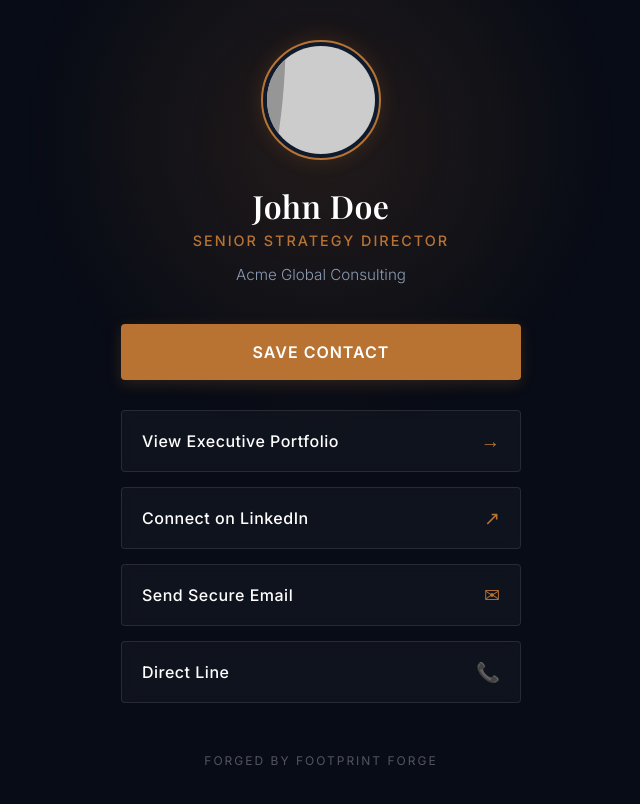
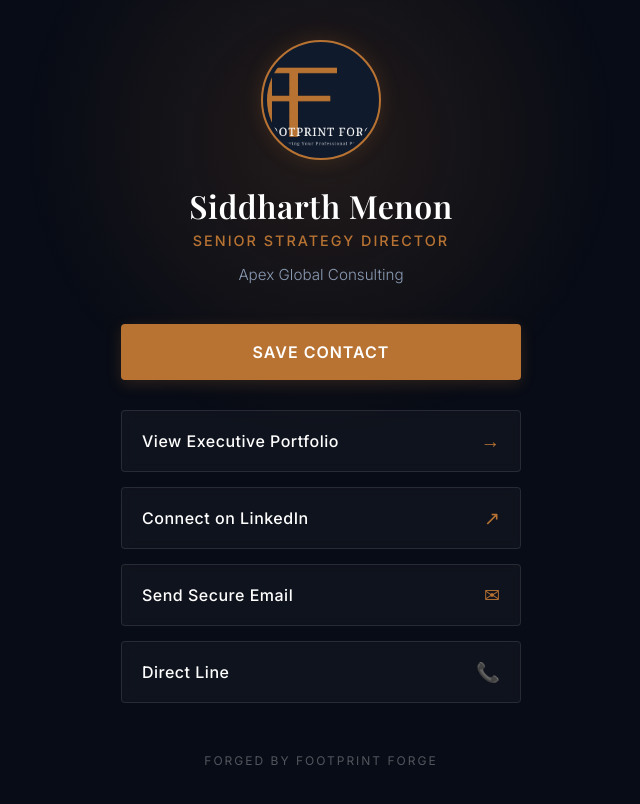
Before and after one commit to FootprintForge-HQ/FootprintForge-HQ.github.io, a plain HTML site: page hub-demo.html in a window 1280 px wide. Shown: the whole page, without its empty margins (319-959 px from the left). Drawn offline with nearby package versions, Linux system fonts and the light colour scheme; placeholder pictures from the web are drawn by us.

Commit message:
Update hub-demo.html

```diff
--- a/hub-demo.html
+++ b/hub-demo.html
@@ -3,7 +3,7 @@
 <head>
     <meta charset="UTF-8">
     <meta name="viewport" content="width=device-width, initial-scale=1.0">
-    <title>Digital Hub | John Doe</title>
+    <title>Digital Hub | Siddharth Menon</title>
 
     <link rel="preconnect" href="https://fonts.googleapis.com">
     <link rel="preconnect" href="https://fonts.gstatic.com" crossorigin>
@@ -186,10 +186,10 @@
 <body>
 
     <div class="profile-container reveal">
-        <img src="https://via.placeholder.com/150/0F1B2D/B87333?text=JD" alt="John Doe" class="profile-img">
-        <h1>John Doe</h1>
+        <img src="FootprintForge_Master.jpg" alt="Siddharth Menon" class="profile-img">
+        <h1>Siddharth Menon</h1>
         <span class="title">Senior Strategy Director</span>
-        <span class="company">Acme Global Consulting</span>
+        <span class="company">Apex Global Consulting</span>
     </div>
 
     <a href="#" class="primary-action reveal delay-1" onclick="alert('This triggers a vCard (.vcf) download to instantly save contact info to the phone.')">
@@ -209,7 +209,7 @@
             <span>Send Secure Email</span>
             <i>✉</i>
         </a>
-        <a href="tel:+1234567890" class="link-card reveal delay-3">
+        <a href="tel:+919876543210" class="link-card reveal delay-3">
             <span>Direct Line</span>
             <i>📞</i>
         </a>
```
